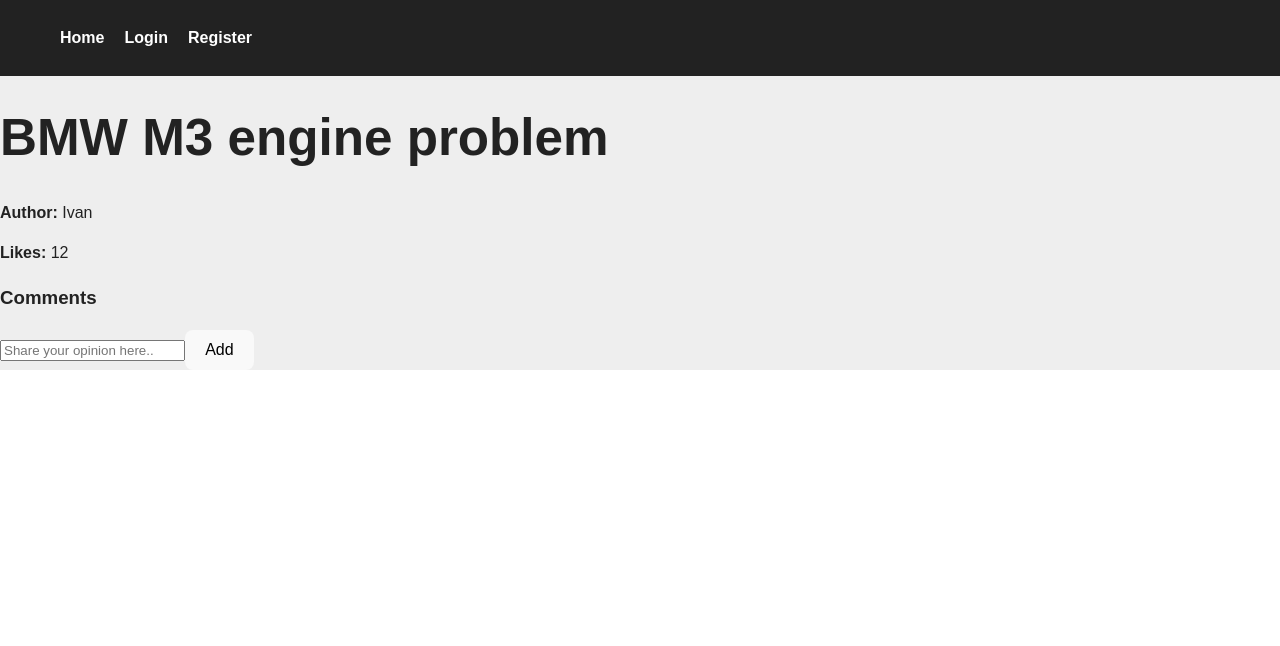
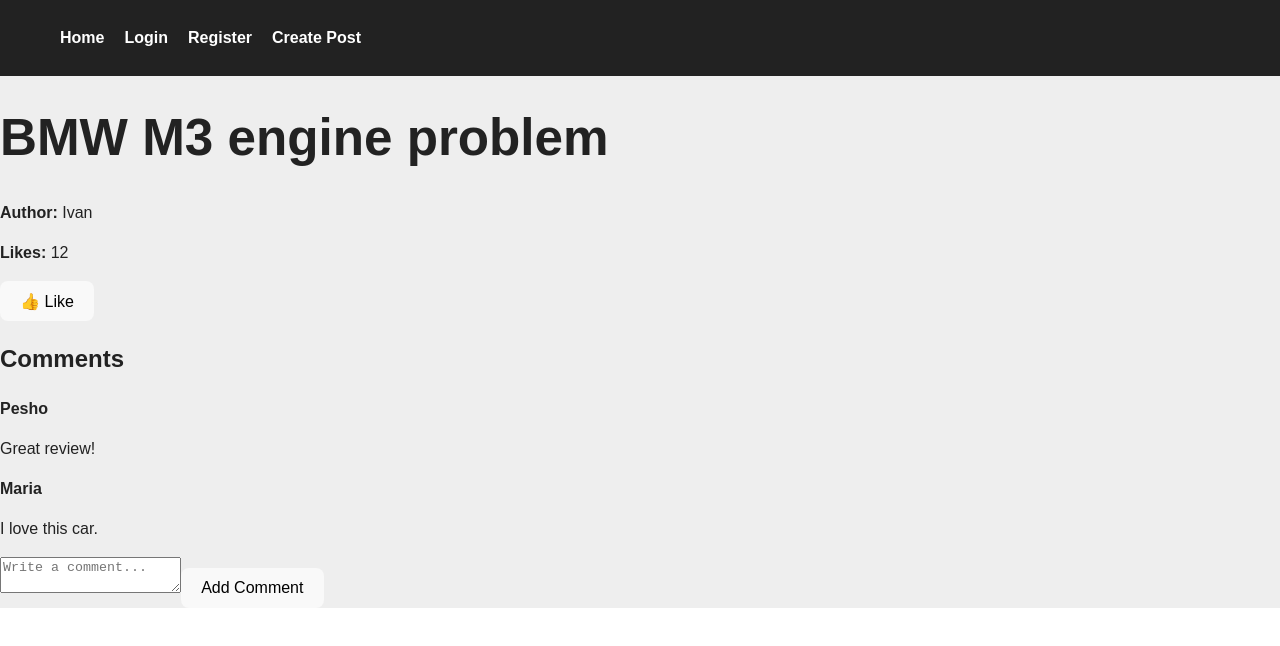
Before and after one commit to Team-4-A75JS/cars-forum, a React app in the folder frontend/: page /posts/1 in a window 1280 px wide. Shown: the top 646 px of the page. Built offline with nearby package versions, Linux system fonts and the light colour scheme; the HTML template or start-up script is replaced by a standard one.

Commit message:
add: "Updated some files and added new ones"

```diff
--- a/frontend/src/App.jsx
+++ b/frontend/src/App.jsx
@@ -5,6 +5,7 @@
 import Register from './pages/register/register.jsx';
 import Layout from './components/Layout/layout.jsx';
 import PostDetails from './pages/postDetails/postDetails.jsx';
+import CreatePost from './pages/create/CreatePost.jsx';
 
 function App() {
   return (
@@ -15,6 +16,7 @@
           <Route path="/login" element={<Login />} />
           <Route path="/register" element={<Register />} />
           <Route path="/posts/:postId" element={<PostDetails />} />
+          <Route path="/create" element={<CreatePost />} />
         </Routes>
       </Layout>
     </BrowserRouter>
--- /dev/null
+++ b/frontend/src/components/AddCommentForm/AddCommentForm.jsx
@@ -0,0 +1,28 @@
+import { useState } from "react";
+
+function AddCommentForm({ onAddComment }) {
+    const [text, setText] = useState("")
+
+    const handleSubmit = (e) => {
+        e.preventDefault();
+
+        if (text.trim() === "") return;
+
+        onAddComment(text)
+        setText("");
+    }
+
+    return (
+        <form onSubmit={handleSubmit}>
+            <textarea
+                placeholder="Write a comment..."
+                value={text}
+                onChange={(e) => setText(e.target.value)}
+            />
+
+            <button type="submit">Add Comment</button>
+        </form>
+    )
+}
+
+export default AddCommentForm;
--- a/frontend/src/components/CommentItem/CommentItem.jsx
+++ b/frontend/src/components/CommentItem/CommentItem.jsx
@@ -1,10 +1,10 @@
-function CommentItem() {
+function CommentItem({ comment }) {
     return (
         <div className="comment-item">
             <p><strong>{comment.author}</strong></p>
             <p>{comment.text}</p>
         </div>
-    )
+    );
 }
 
 export default CommentItem;
--- a/frontend/src/components/CommentList/CommentList.jsx
+++ b/frontend/src/components/CommentList/CommentList.jsx
@@ -1,17 +1,18 @@
 import CommentItem from "../CommentItem/CommentItem.jsx";
 
 function CommentList({ comments }) {
-    if (comments.length === 0) {
-        return <p>No comments yet.</p>
+    if (!comments || comments.length === 0) {
+        return <p>No comments yet.</p>;
     }
 
     return (
         <div>
             {comments.map(comment => (
                 <CommentItem key={comment.id} comment={comment} />
-            ))};
+            ))}
         </div>
     );
 }
 
+
 export default CommentList;
--- a/frontend/src/components/Navigation/Navigation.jsx
+++ b/frontend/src/components/Navigation/Navigation.jsx
@@ -8,11 +8,17 @@
         <li>
           <Link to="/">Home</Link>
         </li>
+
         <li>
           <Link to="/login">Login</Link>
         </li>
+
         <li>
           <Link to="/register">Register</Link>
+        </li>
+
+        <li>
+          <Link to="/create">Create Post</Link>
         </li>
       </ul>
     </nav>
--- a/frontend/src/components/PostItem/postItem.jsx
+++ b/frontend/src/components/PostItem/postItem.jsx
@@ -11,6 +11,7 @@
             </h3>
             <p>Author: {post.author}</p>
             <p>Likes: {post.likes}</p>
+            <p>Comments: {post.comments ? post.comments.length : 0}</p>
         </li>
     );
 }
--- /dev/null
+++ b/frontend/src/pages/create/CreatePost.jsx
@@ -0,0 +1,63 @@
+import { useState } from "react";
+import { addPost } from "../../services/postService";
+import { useNavigate } from "react-router-dom";
+
+function CreatePost() {
+    const [title, setTitle] = useState("");
+    const [content, setContent] = useState("");
+    const [author, setAuthor] = useState("");
+
+    const navigate = useNavigate();
+
+    const handleSubmit = (e) => {
+        e.preventDefault();
+
+        addPost({
+            title,
+            content,
+            author
+        });
+
+        navigate("/");
+    };
+
+    return (
+        <div>
+            <h1>Create Post</h1>
+
+            <form onSubmit={handleSubmit}>
+                <div>
+                    <label>Title:</label><br />
+                    <input
+                        value={title}
+                        onChange={(e) => setTitle(e.target.value)}
+                        required
+                    />
+                </div>
+
+                <div>
+                    <label>Content:</label><br />
+                    <textarea
+                        value={content}
+                        onChange={(e) => setContent(e.target.value)}
+                        required
+                    />
+                </div>
+
+                <div>
+                    <label>Author:</label><br />
+                    <input
+                        value={author}
+                        onChange={(e) => setAuthor(e.target.value)}
+                        required
+                    />
+                </div>
+
+                <br />
+                <button type="submit">Create Post</button>
+            </form>
+        </div>
+    );
+}
+
+export default CreatePost;
--- a/frontend/src/pages/postDetails/postDetails.jsx
+++ b/frontend/src/pages/postDetails/postDetails.jsx
@@ -1,6 +1,9 @@
 import { useParams } from "react-router-dom";
+import { useState } from "react";
 import { getAllPosts } from "../../services/postService";
-import Comments from "../../components/Comments/Comments";
+import CommentList from "../../components/CommentList/CommentList";
+import AddCommentForm from "../../components/AddCommentForm/AddCommentForm.jsx";
+import { likePost } from "../../services/postService.js";
 
 function PostDetails() {
     const { postId } = useParams();
@@ -9,16 +12,40 @@
     const post = posts.find(p => p.id === Number(postId));
 
     if (!post) {
-        return <p>Post not found</p>
+        return <p>Post not found</p>;
     }
+
+    const [comments, setComments] = useState(post ? post.comments : []);
+    const [likes, setLikes] = useState(post.likes)
+
+    const handleAddComment = (text) => {
+        const newComment = {
+            id: comments.length + 1,
+            author: "CurrentUser",
+            text: text
+        };
+
+        setComments([...comments, newComment]);
+    };
+
+    const handleLike = () => {
+        likePost(post.id);
+        setLikes(prev => prev + 1);
+    };
+
 
     return (
         <div>
             <h1>{post.title}</h1>
             <p><strong>Author:</strong> {post.author}</p>
-            <p><strong>Likes:</strong> {post.likes}</p>
+            <p><strong>Likes:</strong> {likes}</p>
+            <button onClick={handleLike}>👍 Like</button>
             <p>{post.content}</p>
-            <Comments></Comments>
+
+            <h2>Comments</h2>
+            <CommentList comments={comments} />
+
+            <AddCommentForm onAddComment={handleAddComment} />
         </div>
     );
 }
--- a/frontend/src/services/postService.js
+++ b/frontend/src/services/postService.js
@@ -22,6 +22,13 @@
     title: "Audi A4 suspension noise",
     author: "Petar",
     likes: 5,
+    comments: [
+      {
+        id: 1,
+        author: "John",
+        text: "It could be from a torn tampon."
+      }
+    ]
   },
   {
     id: 3,
@@ -51,3 +58,23 @@
 export function getAllPosts() {
   return posts;
 }
+
+export function likePost(postId) {
+  const post = posts.find(p => p.id === postId);
+  if (post) {
+    post.likes += 1;
+  }
+}
+
+export function addPost(newPost) {
+  const nextId = posts.length + 1;
+
+  posts.push({
+    id: nextId,
+    title: newPost.title,
+    content: newPost.content,
+    author: newPost.author,
+    likes: 0,
+    comments: []
+  });
+}
```
Also changed, not shown: frontend/frontend/src/App.jsx (deleted, +0 -22 lines), frontend/src/config/supabase-config.js (renamed from frontend/frontend/src/config/supabase-config.js).
